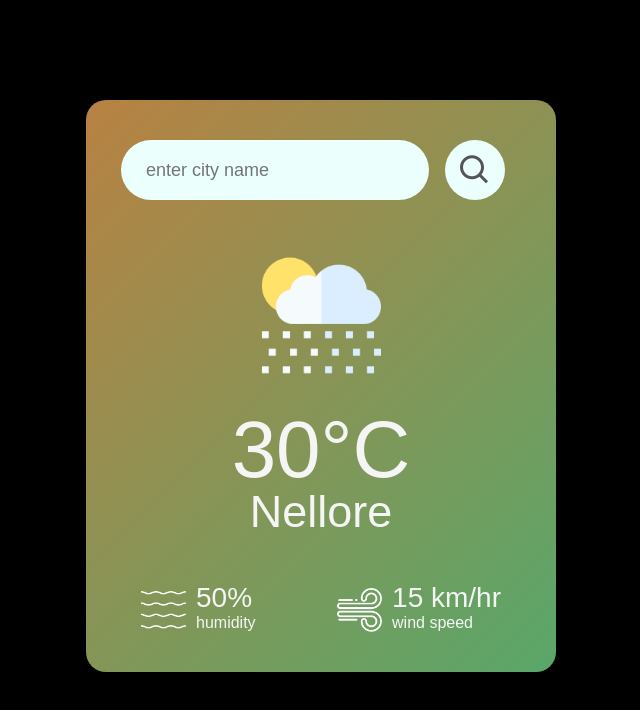
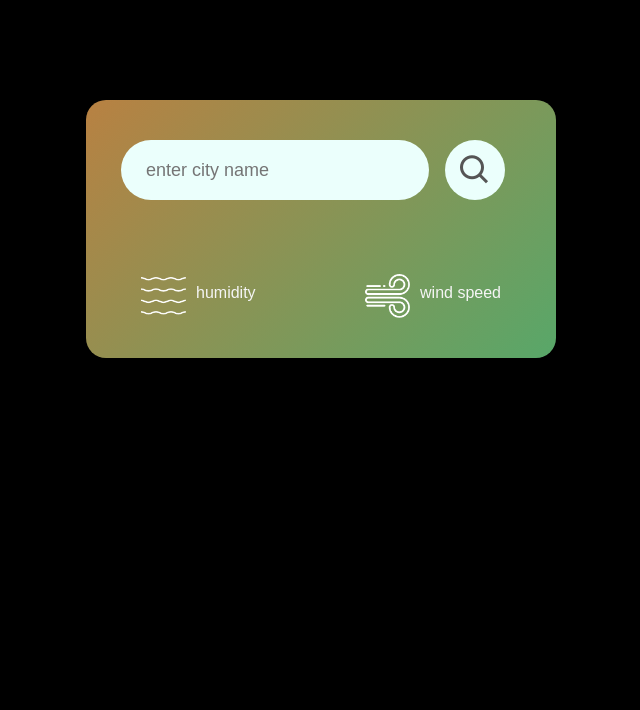
Before and after one commit to nivas2/nivas_weather_app, a plain HTML site: page index.html in a window 1280 px wide. Shown: the whole page, without its empty margins (319-959 px from the left). Drawn offline with nearby package versions, Linux system fonts and the light colour scheme.

Commit message:
Update index.html

```diff
--- a/index.html
+++ b/index.html
@@ -19,21 +19,21 @@
       </button>
     </div>
     <div class="weather">
-      <img src="rain.png" class="weather-icon">
-      <h1 class="temp">30°C</h1>
-      <h2 class="city">Nellore</h2>
+      <img src="" class="weather-icon">
+      <h1 class="temp"></h1>
+      <h2 class="city"></h2>
       <div class="details">
         <div class="col">
           <img src="humidity.png" alt="">
           <div>
-            <p class="humidity">50%</p>
+            <p class="humidity"></p>
             <p>humidity</p>
           </div>
         </div>
         <div class="col">
           <img src="wind.png" alt="">
           <div>
-            <p class="wind">15 km/hr</p>
+            <p class="wind"></p>
             <p>wind speed</p>
           </div>
         </div>
```
Lines whose indentation alone changed are shown as unchanged.
